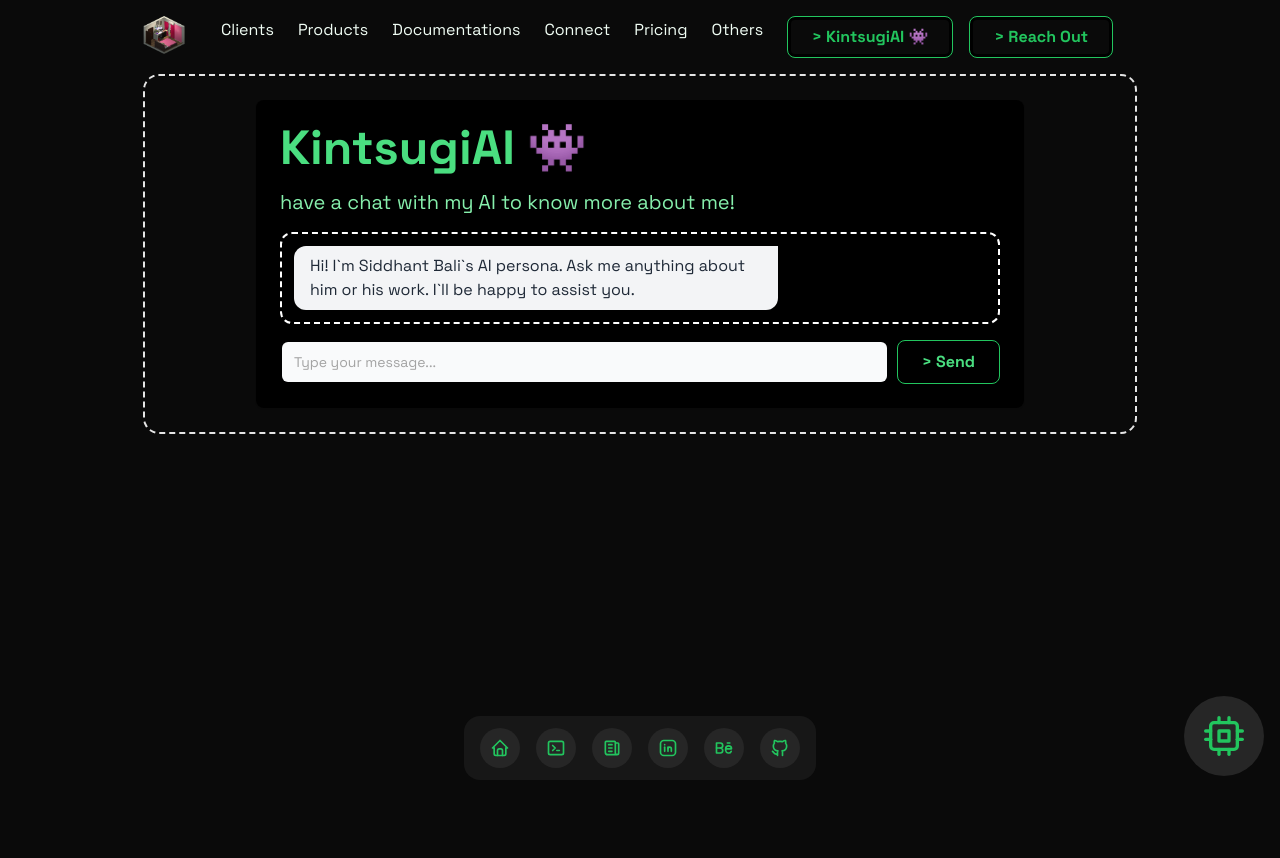
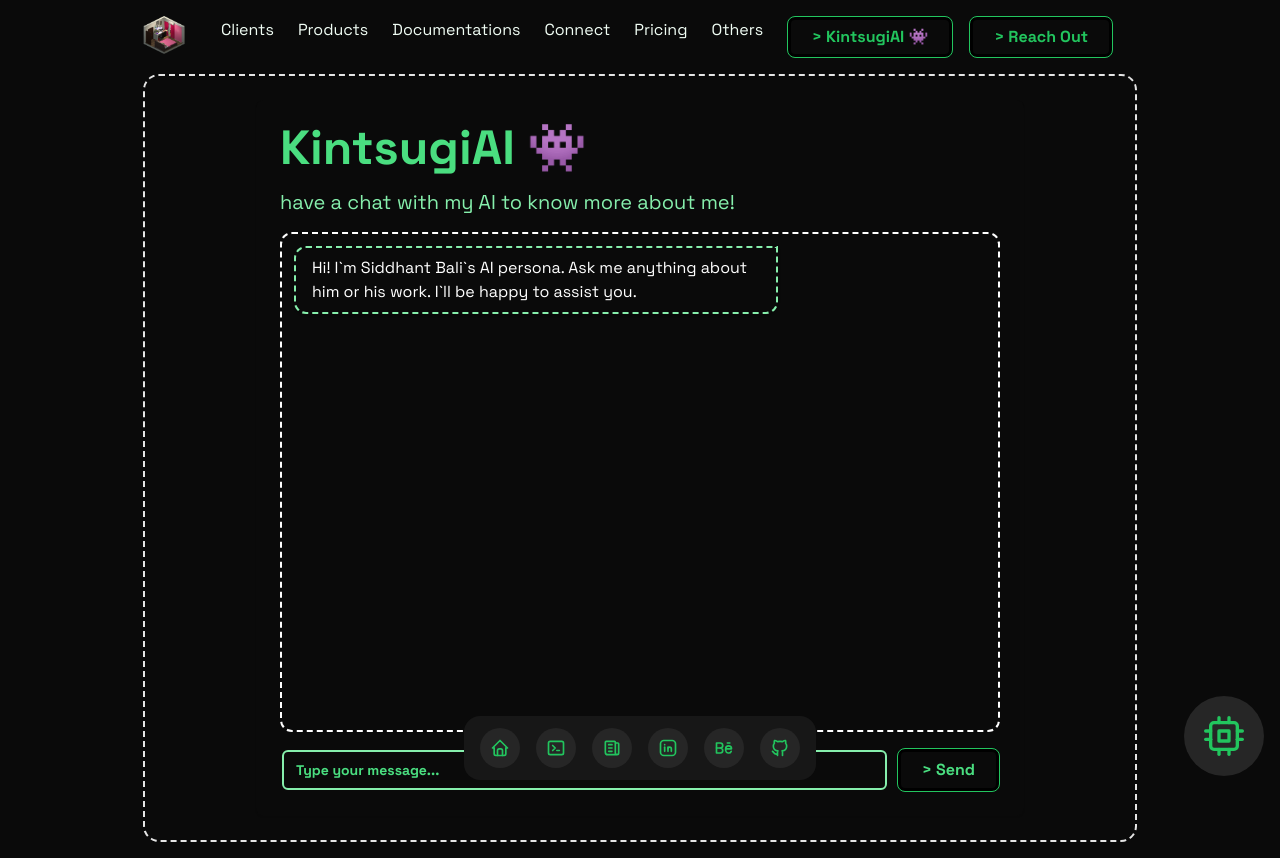
Before and after one commit to kintsugi-programmer/sbali, a Next.js app: page /chat in a window 1280 px wide. Before the commit the page ends 800 px from the top, so only its background shows below. Built offline with nearby package versions, Linux system fonts and the light colour scheme.

Commit message:
Chat Modify UI Fin

```diff
--- a/src/app/chat/page.tsx
+++ b/src/app/chat/page.tsx
@@ -65,8 +65,8 @@
   };
 
   return (
-    <div className="max-w-screen h-auto mx-auto p-6">
-         <Card className="bg-black border-0 w-full max-w-3xl mx-auto">
+    <div className="max-w-screen h-auto  mx-auto p-6">
+         <Card className="bg-neutral-950 border-0 w-full max-w-3xl mx-auto">
 
         <CardContent className="space-y-4 p-6">
           <h2 className="text-5xl font-bold text-green-400">
@@ -77,7 +77,7 @@
 
 <div
   ref={containerRef}
-  className="flex flex-col gap-3 overflow-y-auto p-3 max-h-[500px] border-dashed border-2 border-white rounded-xl"
+  className="flex flex-col gap-3 overflow-y-auto p-3 h-[500px] border-dashed border-2 border-white rounded-xl"
 >
   {messages.map((msg, i) => (
     <div
@@ -90,8 +90,8 @@
         className={[
           'inline-block px-4 py-2 max-w-[70%] break-words shadow',
           msg.role === 'bot'
-            ? 'bg-gray-100 text-gray-800 rounded-tr-none rounded-xl'
-            : 'bg-blue-500 text-white rounded-tl-none rounded-xl',
+            ? 'border-dashed border-2 border-green-300   text-white rounded-tr-none rounded-xl'
+            : 'bg-green-400 text-neutral-950 font-bold rounded-tl-none rounded-xl',
         ].join(' ')}
       >
         {msg.content}
@@ -104,7 +104,7 @@
   <div className="flex-1">
     {/* 2) input fills its parent */}
     <Input
-      className="w-full"
+      className="w-full bg-neutral-950 border-solid border-2 border-green-300 "
       value={query}
       onChange={(e) => setQuery(e.target.value)}
       placeholder="Type your message..."
--- a/src/components/ui/input.tsx
+++ b/src/components/ui/input.tsx
@@ -39,8 +39,8 @@
         <input
           type={type}
           className={cn(
-            `flex h-10 w-full border-none bg-gray-50 dark:bg-zinc-800 text-black dark:text-white shadow-input rounded-md px-3 py-2 text-sm  file:border-0 file:bg-transparent
-          file:text-sm file:font-medium placeholder:text-neutral-400 dark:placeholder-text-neutral-600
+            `flex h-10 w-full border-none bg-gray-50 dark:bg-zinc-800 text-green-400 dark:text-white shadow-input rounded-md px-3 py-2 text-sm  file:border-0 file:bg-transparent
+          file:text-sm file:font-medium placeholder:text-green-400 font-bold
           focus-visible:outline-none focus-visible:ring-[2px]  focus-visible:ring-neutral-400 dark:focus-visible:ring-neutral-600
            disabled:cursor-not-allowed disabled:opacity-50
            dark:shadow-[0px_0px_1px_1px_var(--neutral-700)]
```
